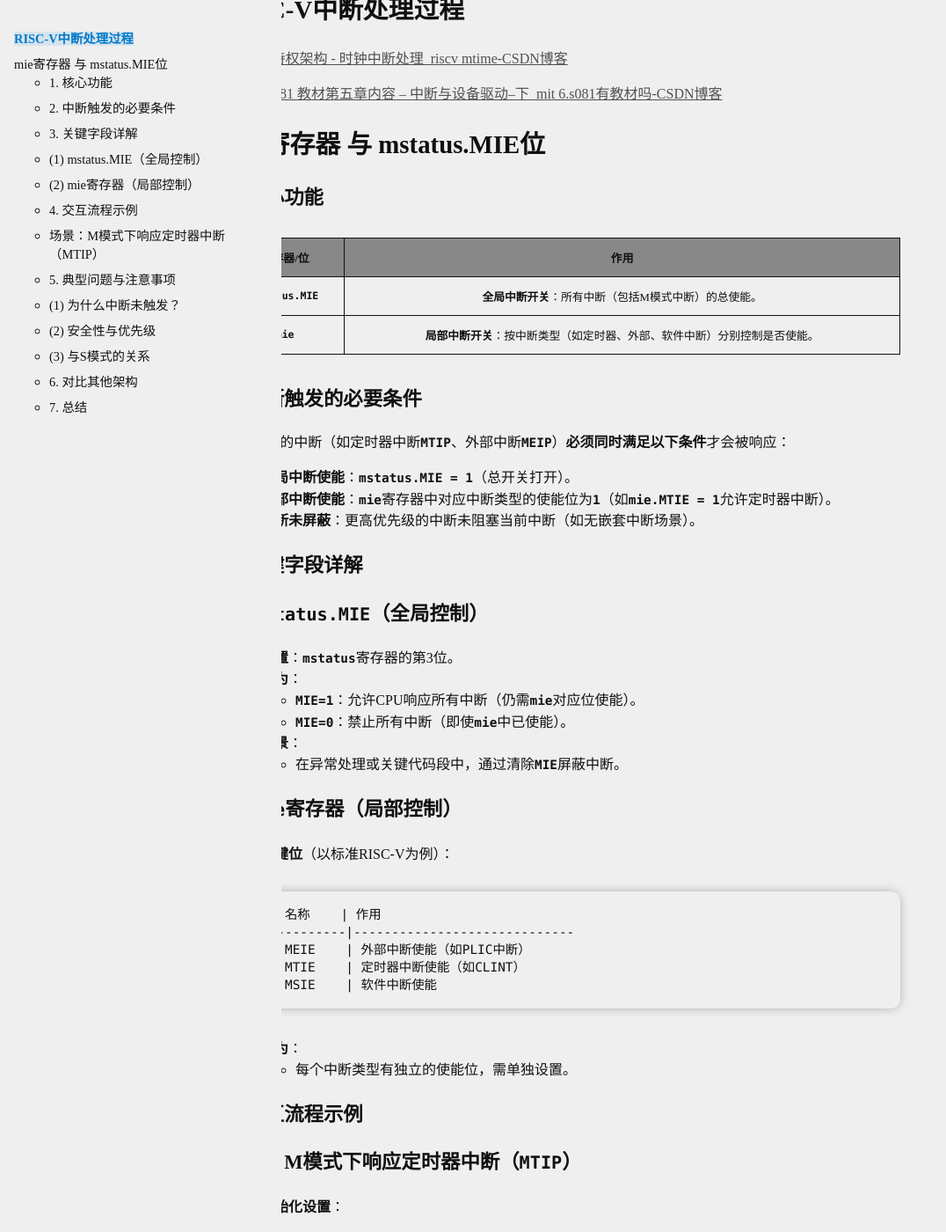
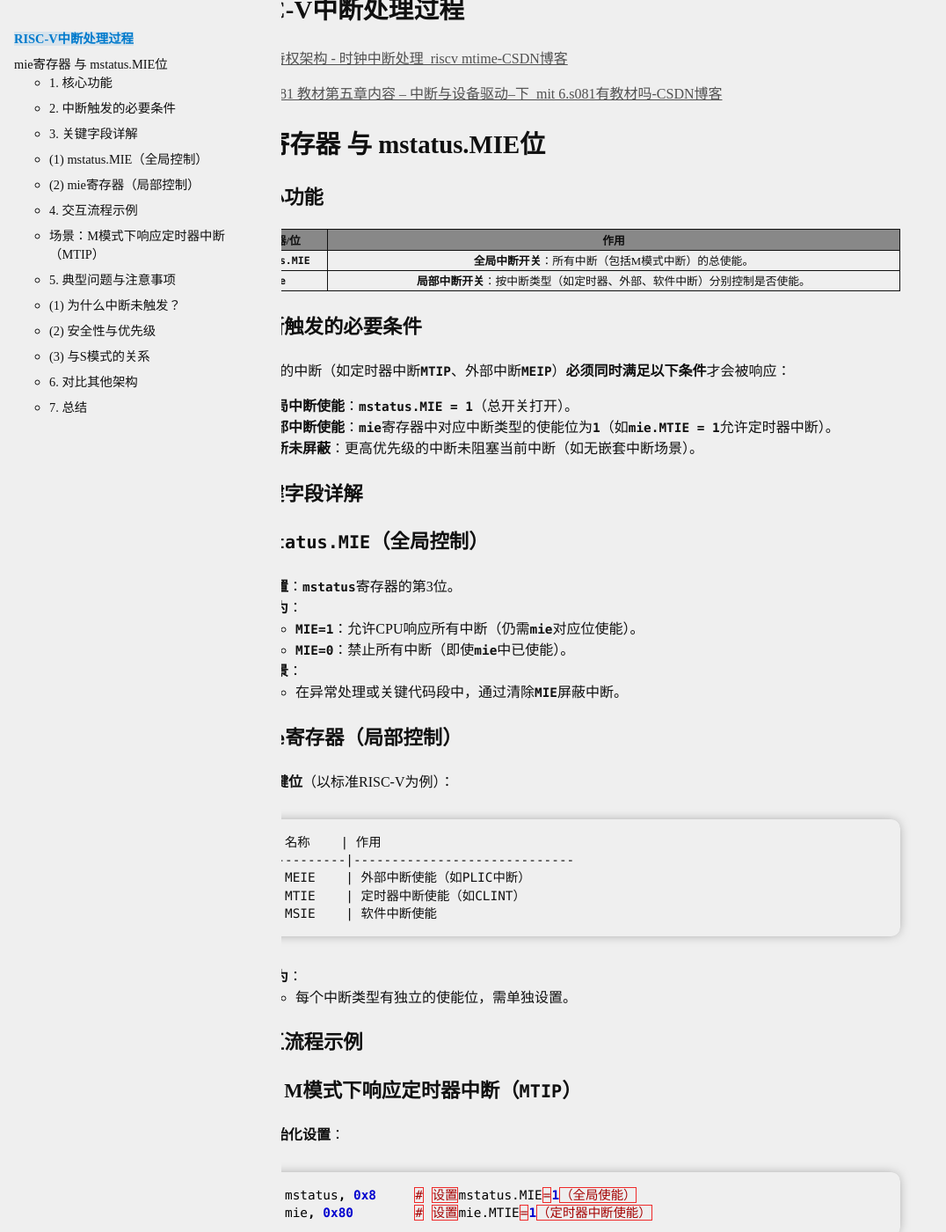
Before and after one commit to qiutianshu/qiutianshu.github.io, a Jekyll site: the page built from _posts/2025-05-11-几个中断寄存器的关系.md, in a window 1280 px wide and 1400 px high, scrolled down 432 px. Shown: the whole window at 88% size, without its empty margins (0-1076 px from the left). Built offline with Jekyll 4.4.1, drawn with Linux system fonts in a browser that asks for light colours.

Commit message:
自动提交: 2025-09-05 09:40:49

```diff
--- a/_posts/2025-08-30-iphone-SWD-调试器.markdown
+++ b/_posts/2025-08-30-iphone-SWD-调试器.markdown
@@ -197,12 +197,12 @@
 
 - 赛灵思 xc7a100t FPGA 开发板；
 
-    ![1bf2d0fd6722dcafda05910ac8322b45e4d3b4f2.png@1192w.webp](/assets/posts/2025-08-30-iphone-SWD-调试器/1bf2d0fd6722dcafda05910ac8322b45e4d3b4f2.png1192w.webp)
+![1bf2d0fd6722dcafda05910ac8322b45e4d3b4f2.png@1192w.webp](/assets/posts/2025-08-30-iphone-SWD-调试器/1bf2d0fd6722dcafda05910ac8322b45e4d3b4f2.png1192w.webp)
 
 - iPhone 7 plus 手机；
 - Jlink 调试器；
 
-    ![204d5d3466926f69a3dfde4680533355.jpg](/assets/posts/2025-08-30-iphone-SWD-调试器/204d5d3466926f69a3dfde4680533355.jpg)
+![204d5d3466926f69a3dfde4680533355.jpg](/assets/posts/2025-08-30-iphone-SWD-调试器/204d5d3466926f69a3dfde4680533355.jpg)
 
 - 逻辑分析仪；
 
--- a/_sass/_container.scss
+++ b/_sass/_container.scss
@@ -168,7 +168,7 @@
                 margin: 0 1rem;
 
                 @include for-size('tablet'){
-                    margin-top: 0.8rem;
+                    margin-top: 0.5rem;
                 }
             }
 
@@ -189,6 +189,7 @@
                         margin: 0;
                         width: 100%;
                         text-align: center;
+                        font-size: 0.8rem;
                     }
                     flex-direction: row;
                 }
@@ -199,6 +200,7 @@
                 color: var(--c-postText);
                 @include for-size('tablet'){
                     margin-top: .5rem;
+                    font-size: 0.95rem;
                 }
             }
 
@@ -235,7 +237,7 @@
 
             // 表格样式
             table {
-                margin: 2rem auto; // 水平居中
+                margin: 1rem auto; // 水平居中
                 border: none;
                 width: 100%;
                 table-layout: auto; // 关键：固定布局，列宽平均分配
@@ -252,7 +254,7 @@
             }
 
             th, td {
-                padding: 0.75rem;
+                padding: 0.1rem;
                 border: 1px solid  var(--c-tableBorder);
                 text-align: center;
             }
--- a/_sass/_feed.scss
+++ b/_sass/_feed.scss
@@ -32,6 +32,15 @@
 
             @include for-size('tablet'){
                 margin: 0;
+                font-size: 1.3rem;
+            }
+        }
+
+        p{
+            font-size: var(--s-p);
+            color: var(--c-snippetHeading);
+            @include for-size('tablet'){
+                font-size: 0.8rem;
             }
         }
     }
--- a/_sass/_header.scss
+++ b/_sass/_header.scss
@@ -317,8 +317,8 @@
         justify-content: center;
         text-align: center;
         margin: 1rem;
-        //width: 90%;
         width: 390px;
+        display: none;
         color: var(--c-postText);
         font-size: 0.7rem;
     }
@@ -326,8 +326,8 @@
     @media (min-width: 768px) {
         desc {
             margin-top: 2rem;
-            //width: 33%;
             width: 690px;
+            display: flex;
             font-size: 0.9rem;
         }
     }
```
Also changed, not shown: 4 other files.
